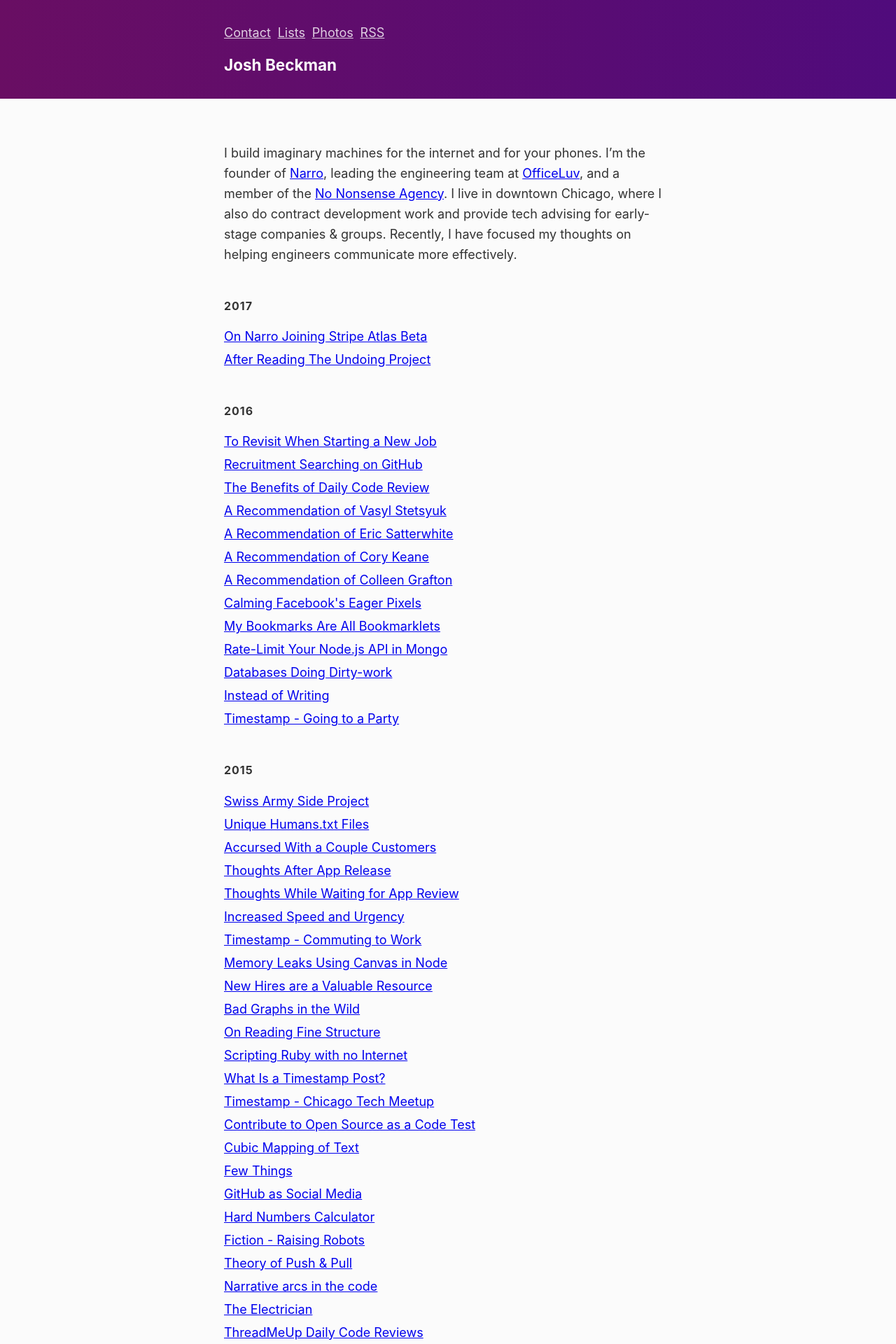
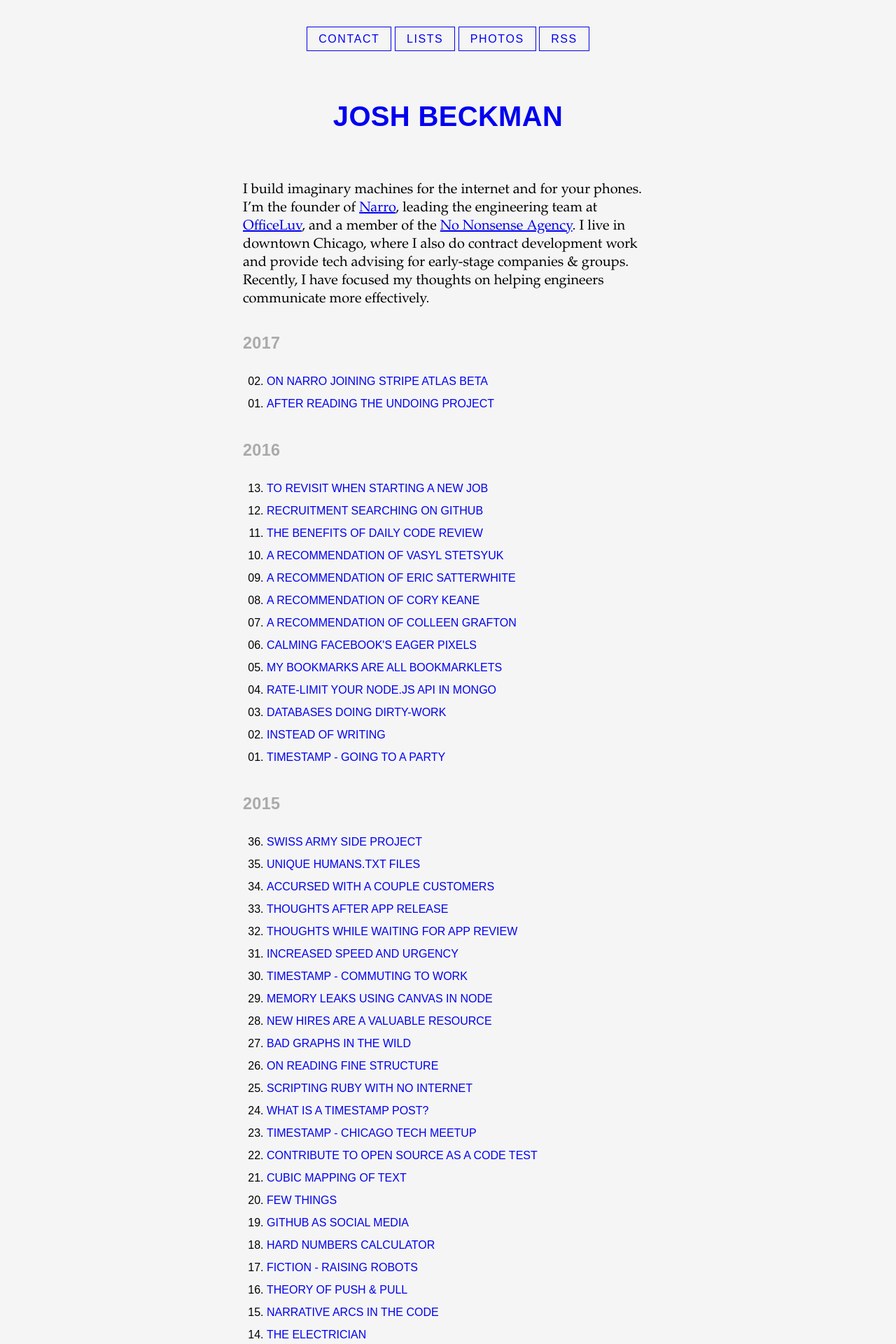
Before and after one commit to joshbeckman/andjosh.github.io, a Jekyll site: the page built from index.html, in a window 1280 px wide. Shown: the top 1920 px of the page at 70% size. Built offline with Jekyll 4.4.1, drawn with Linux system fonts in a browser that asks for light colours.

Commit message:
New day, new design
Retroactively inspired by Field Notes

```diff
--- a/_layouts/list.html
+++ b/_layouts/list.html
@@ -24,6 +24,8 @@ layout: default
     text-transform: uppercase;
     color: #E21119;
     letter-spacing: 0.1em;
+    font-family: Futura, sans-serif;
+    font-weight: bold;
 }
 .lists ul:nth-child(2)::before {
     content: 'Future';
--- a/css/screen.css
+++ b/css/screen.css
@@ -1,33 +1,128 @@
 body {
-    -ms-text-size-adjust: 100%;
-    -webkit-text-size-adjust: 100%;
-    -webkit-font-smoothing: antialiased;
-    font-size: 18px;
-    font-weight: normal;
-    line-height: 29px;
-    word-wrap: break-word;
-    padding: 0;
+  font-family: Garamond, Baskerville, serif;
+  background-color: #f5f5f5;
+}
+h1, h2, h3, h4, h5, h6 {
+  font-family: Futura, sans-serif;
+  text-transform: uppercase;
+  letter-spacing: 0.02rem;
+  margin: 1.5em 0 1em;
+  color: #aaa;
+}
+blockquote {
+    border-left: 3px solid #aaa;
+    margin-left: 0;
+    padding-left: 1.8rem;
+}
+code {
+    padding: 0.2em 0.35em;
     margin: 0;
     color: #333;
-    background-color: rgb(251, 251, 251);
-    font-family: -apple-system, BlinkMacSystemFont, avenir next, avenir, helvetica, helvetica neue, ubuntu, roboto, noto, segoe ui, arial, sans-serif;
 }
-.header {
+a:visited {
+    color: darkblue;
+}
 
+.markdown-body {
+    font-size: 1.25rem;
+    line-height: 1.3;
+    box-sizing: border-box;
+    min-width: 200px;
+    max-width: 650px;
+    margin: 0 auto;
+    word-wrap: break-word;
+    padding: 2rem;
 }
-.header-inner {
-    max-width: 40rem;
-    margin: 0 auto;
-    padding: 1rem;
+.markdown-body .content {
+    -webkit-hyphens: auto;
+    -moz-hyphens: auto;
 }
-.content {
-    max-width: 40rem;
-    margin: 0 auto;
-    padding: 1rem;
+h1 a, .site-title a {
+    text-decoration: none;
 }
-.highlight {
-    background: transparent
+.post-list {
+    line-height: 2rem;
+    list-style-type: decimal-leading-zero;
+    padding-left: 34px;
 }
+.post-list a {
+    text-decoration: none;
+}
+.meta, .about, .post-list {
+    font-family: Futura, sans-serif;
+    font-size: 1rem;
+    text-transform: uppercase;
+}
+.about, .site-title, .meta {
+    text-align: center;
+}
+.about a {
+    padding: 0.5rem 1rem;
+    border: 1px solid;
+    letter-spacing: 0.1rem;
+    text-decoration: none;
+    line-height: 3rem;
+}
+
+.markdown-body .anchor {
+    float: left;
+    padding-right: 4px;
+    margin-left: -20px;
+    line-height: 1;
+}
+
+.markdown-body .anchor:focus {
+  outline: none;
+}
+.markdown-body .octicon {
+  display: inline-block;
+  vertical-align: text-bottom;
+}
+.markdown-body .octicon-link:before {
+    content: '#';
+}
+.markdown-body h1 .octicon-link,
+.markdown-body h2 .octicon-link,
+.markdown-body h3 .octicon-link,
+.markdown-body h4 .octicon-link,
+.markdown-body h5 .octicon-link,
+.markdown-body h6 .octicon-link {
+  color: #1b1f23;
+  vertical-align: middle;
+  visibility: hidden;
+}
+
+.markdown-body h1:hover .anchor,
+.markdown-body h2:hover .anchor,
+.markdown-body h3:hover .anchor,
+.markdown-body h4:hover .anchor,
+.markdown-body h5:hover .anchor,
+.markdown-body h6:hover .anchor {
+  text-decoration: none;
+}
+
+.markdown-body h1:hover .anchor .octicon-link,
+.markdown-body h2:hover .anchor .octicon-link,
+.markdown-body h3:hover .anchor .octicon-link,
+.markdown-body h4:hover .anchor .octicon-link,
+.markdown-body h5:hover .anchor .octicon-link,
+.markdown-body h6:hover .anchor .octicon-link {
+  visibility: visible;
+}
+
+pre, code {
+    border-radius: 3px;
+    word-wrap: initial;
+    background-color: rgba(27, 31, 35, 0.05);
+}
+pre {
+    padding: 1em;
+    overflow: auto;
+}
+pre code {
+    background: none;
+}
+
 .highlight .c {
     color: #998;
     font-style: italic
@@ -185,180 +280,3 @@ body {
 .highlight .il {
     color: #099
 }
-
-.markdown-body code {
-    font-family: monospace
-}
-.markdown-body .octicon {
-    line-height: 1;
-    display: inline-block;
-    text-decoration: none;
-    -webkit-font-smoothing: antialiased;
-    -moz-osx-font-smoothing: grayscale;
-    -webkit-user-select: none;
-    -moz-user-select: none;
-    -ms-user-select: none;
-    user-select: none
-}
-.markdown-body .octicon-link:before {
-    content: '∞'
-}
-.markdown-body .anchor {
-    position: absolute;
-    top: 0;
-    left: 0;
-    display: block;
-    padding-right: 6px;
-    padding-left: 30px;
-    margin-left: -30px
-}
-.markdown-body .anchor:focus {
-    outline: 0
-}
-.markdown-body h1,
-.markdown-body h2,
-.markdown-body h3,
-.markdown-body h4,
-.markdown-body h5,
-.markdown-body h6 {
-    position: relative;
-    line-height: 1.4;
-    margin: 2rem 0 1rem;
-}
-.markdown-body h1 .octicon-link,
-.markdown-body h2 .octicon-link,
-.markdown-body h3 .octicon-link,
-.markdown-body h4 .octicon-link,
-.markdown-body h5 .octicon-link,
-.markdown-body h6 .octicon-link {
-    display: none;
-    color: #000;
-    vertical-align: middle
-}
-.markdown-body h1:hover .anchor,
-.markdown-body h2:hover .anchor,
-.markdown-body h3:hover .anchor,
-.markdown-body h4:hover .anchor,
-.markdown-body h5:hover .anchor,
-.markdown-body h6:hover .anchor {
-    padding-left: 8px;
-    margin-left: -30px;
-    text-decoration: none
-}
-.markdown-body h1:hover .anchor .octicon-link,
-.markdown-body h2:hover .anchor .octicon-link,
-.markdown-body h3:hover .anchor .octicon-link,
-.markdown-body h4:hover .anchor .octicon-link,
-.markdown-body h5:hover .anchor .octicon-link,
-.markdown-body h6:hover .anchor .octicon-link {
-    display: inline-block
-}
-.markdown-body h1 {
-    font-size: 1.25em;
-}
-.markdown-body h1 .anchor {
-    line-height: 1
-}
-.markdown-body h1 a,
-.markdown-body .site-title a{
-    text-decoration: none;
-    color: inherit;
-}
-.markdown-body .site-title {
-    margin: 1rem 0;
-}
-.markdown-body h2 .anchor {
-    line-height: 1
-}
-.markdown-body h3 .anchor {
-    line-height: 1.2
-}
-.markdown-body h4 .anchor {
-    line-height: 1.2
-}
-.markdown-body h5 .anchor {
-    line-height: 1.1
-}
-.markdown-body h6 .anchor {
-    line-height: 1.1
-}
-
-.markdown-body blockquote {
-    color: rgba(0,0,0,0.65);
-}
-
-.markdown-body img {
-    max-width: 100%;
-    -moz-box-sizing: border-box;
-    box-sizing: border-box
-}
-
-.markdown-body pre>code {
-    padding: 0;
-    margin: 0;
-    font-size: 100%;
-    word-break: normal;
-    white-space: pre;
-    background: 0 0;
-    border: 0
-}
-.markdown-body .highlight pre,
-.markdown-body pre {
-    margin: 0 -1rem 1rem -1rem;
-    padding: 1rem;
-    overflow: auto;
-    font-size: 85%;
-    line-height: 1.45;
-    background-color: white;
-    border-radius: 3px
-}
-.markdown-body .highlight pre {
-    margin-bottom: 0;
-    word-break: normal
-}
-.markdown-body pre {
-    word-wrap: normal
-}
-.markdown-body pre code {
-    display: inline;
-    max-width: initial;
-    padding: 0;
-    margin: 0;
-    overflow: initial;
-    line-height: inherit;
-    word-wrap: normal;
-    background-color: transparent;
-    border: 0
-}
-.markdown-body pre code:after,
-.markdown-body pre code:before {
-    content: normal
-}
-.markdown-body .post-year {
-    letter-spacing: 1px;
-    font-size: 1rem;
-    margin: 3rem 0 1rem;
-}
-.markdown-body .post-list {
-    list-style: none;
-    padding: 0;
-}
-.markdown-body .post-list li {
-    margin-bottom: 0.25rem;
-}
-.markdown-body .header-inner .about {
-    margin-top: 1rem;
-}
-.markdown-body .header-inner .about-header a {
-    color: white;
-    opacity: 0.8;
-}
-.markdown-body .about a {
-    margin: 0 0.15rem;
-}
-.markdown-body .about a:first-child {
-    margin-left: 0;
-}
-.markdown-body .about a:last-child {
-    margin-right: 0;
-}
--- a/index.html
+++ b/index.html
@@ -23,12 +23,12 @@ title: Josh Beckman
     {% for post in site.posts %}
         {% assign currentdate = post.date | date: "%Y" %}
         {% if currentdate != date %}
-            {% unless forloop.first %}</ul>{% endunless %}
+            {% unless forloop.first %}</ol>{% endunless %}
             <h3 class="post-year" id="y{{post.date | date: "%Y"}}">{{ currentdate }}</h3>
-            <ul class="post-list">
+            <ol class="post-list" reversed>
             {% assign date = currentdate %}
         {% endif %}
         <li><a href="{{ post.url }}">{{ post.title }}</a></li>
-        {% if forloop.last %}</ul>{% endif %}
+        {% if forloop.last %}</ol>{% endif %}
     {% endfor %}
 </div>
--- a/js/screen.js
+++ b/js/screen.js
@@ -25,7 +25,7 @@ function color2(num, ti) {
     var b = Math.abs(num - Math.floor( Math.sin(i + 3) * 127 + 28 ));
     return 'rgb(' + r + ',' + g + ',' + b + ')';
 }
-(function(window, document) {
+0 && (function(window, document) {
     var pubTime = document.querySelector('.header .meta'),
         title = document.querySelector('.header h1'),
         header = document.querySelector('.header');
```
Also changed, not shown: _layouts/post.html (+7 -3 lines).
